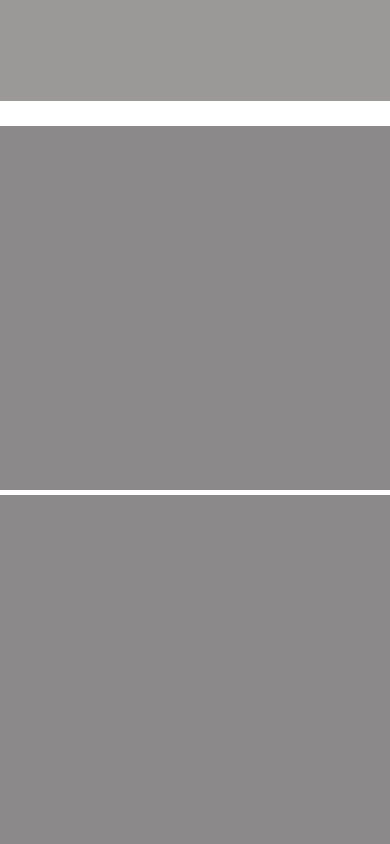
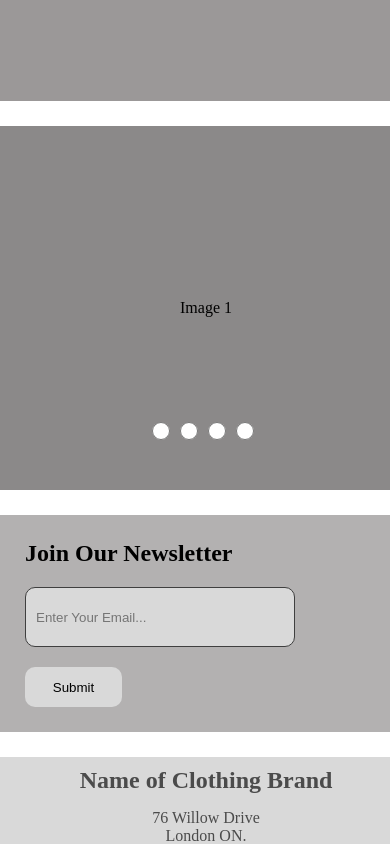
Before and after one commit to cunderhill17/ecommerce-react-app, a React (Vite) app in the folder e-commerce-clothing/: page / in a window 390 px wide. Shown: the part 1580-2424 px from the top of the page. Built offline with nearby package versions, Linux system fonts and the light colour scheme.

Commit message:
Update Homepage Image Carousel
Updated homepage image carousel so that it shows the carousel on mobile and then an image grid on tablet and desktop

```diff
--- a/e-commerce-clothing/src/Homepage.css
+++ b/e-commerce-clothing/src/Homepage.css
@@ -67,6 +67,8 @@
 
 }
 
+
+
 .bannerImageCon.grid-con {
     margin-top: 25px;
     margin-bottom: 25px;
@@ -88,7 +90,21 @@
 }
 
 
-.carousel.grid-con {
+.imageGrid.grid-con {
+    display: none;
+    margin-top: 25px;
+    margin-bottom: 25px;
+
+    .imageGridImg {
+        width: 100%;
+        max-width: 100%;
+        height: 364px;
+        background-color: #8B8989;
+    }
+}
+
+.carousel {
+    position: relative;
     margin-top: 25px;
     margin-bottom: 25px;
 
@@ -97,9 +113,28 @@
         max-width: 100%;
         height: 364px;
         background-color: #8B8989;
+        display: flex;
+        justify-content: center;
+        align-items: center;
+    }
+
+    .carouselBtns {
+        position: absolute;
+        bottom: 50px;
+        left: 37%;
+
+        display: flex;
+        flex-direction: row;
+        gap: 10px;
+
+        input[type="radio"] {
+            width: 18px;
+            height: 18px;
+            accent-color: #913f26;
+            cursor: pointer;
+        }
     }
 }
-
 
 @media screen and (min-width: 768px) {
     .hero-section.grid-con {
@@ -110,9 +145,14 @@
 
     }
 
-    .carousel.grid-con {
+    .carousel {
+        display: none;
+    }
 
-        .carouselImg {
+    .imageGrid.grid-con {
+        display: grid;
+
+        .imageGridImg {
             height: 180px;
         }
     }
@@ -129,9 +169,10 @@
         }
     }
 
-    .carousel.grid-con {
+    .imageGrid.grid-con {
+        display: grid;
 
-        .carouselImg {
+        .imageGridImg {
             height: 289px;
         }
     }
--- a/e-commerce-clothing/src/Homepage.jsx
+++ b/e-commerce-clothing/src/Homepage.jsx
@@ -43,11 +43,23 @@ export default function Homepage() {
             </section>
 
             <section className="carousel grid-con">
-                <div className="carouselImg col-span-full md:col-span-2 lg:col-span-3"></div>
-                <div className="carouselImg col-span-full md:col-span-2 lg:col-span-3"></div>
-                <div className="carouselImg col-span-full md:col-span-2 lg:col-span-3"></div>
-                <div className="carouselImg col-span-full md:col-span-2 lg:col-span-3"></div>
+                <div className="carouselImg col-span-full md:col-span-2 lg:col-span-3">Image 1</div>
+
+                <div className='carouselBtns'>
+                    <input type="radio" name="imageSelect" id="1" />
+                    <input type="radio" name="imageSelect" id="2" />
+                    <input type="radio" name="imageSelect" id="3" />
+                    <input type="radio" name="imageSelect" id="4" />
+                </div>
             </section>
+
+            <section className="imageGrid grid-con">
+                <div className="imageGridImg col-span-full md:col-span-2 lg:col-span-3"></div>
+                <div className="imageGridImg col-span-full md:col-span-2 lg:col-span-3"></div>
+                <div className="imageGridImg col-span-full md:col-span-2 lg:col-span-3"></div>
+                <div className="imageGridImg col-span-full md:col-span-2 lg:col-span-3"></div>
+            </section>
+
 
             <Newsletter />
         </main>
```
